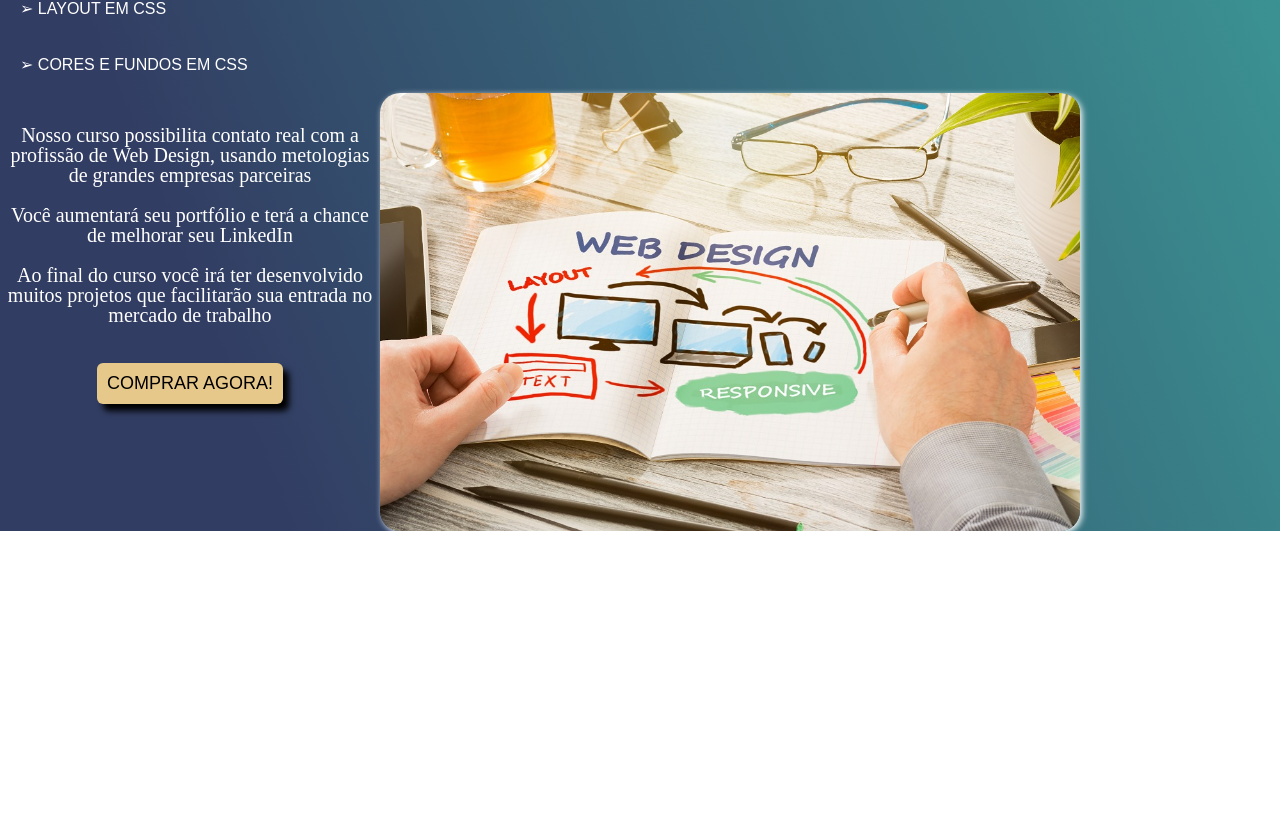
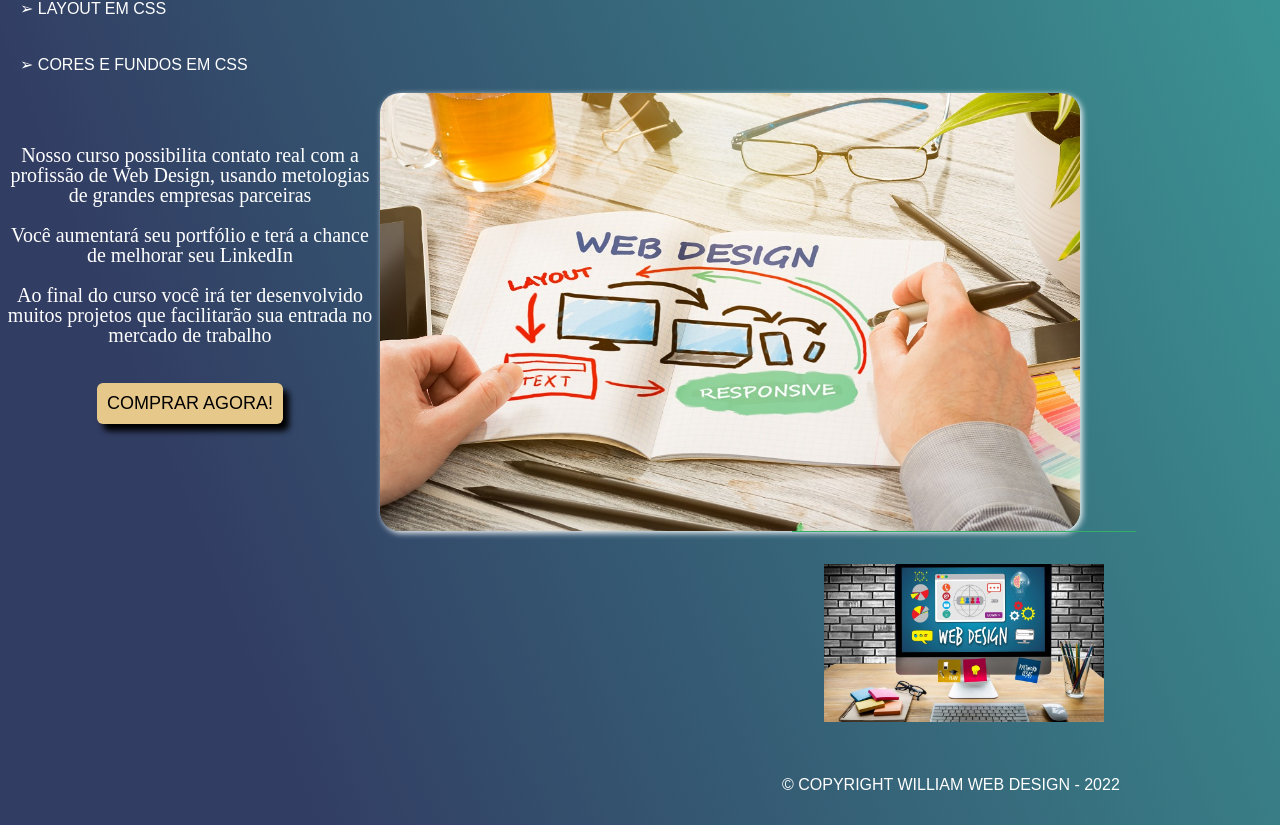
Before and after one commit to Williamxr/Web-design, a plain HTML site: page index.html in a window 1280 px wide. Shown: the part 638-1463 px from the top of the page. Before the commit the page ends 1169 px from the top, so only its background shows below. Drawn offline with Linux system fonts and the light colour scheme.

Commit message:
Criando footer e editando seus elementos

```diff
--- a/index.html
+++ b/index.html
@@ -49,8 +49,9 @@
             </div>
         </div>
         </main>
-        <footer>
-
+        <footer class="rodape">
+            <img class="foto-rodape" src="wd.png" alt="imagem web design">
+            <p class="copyright">&copy; Copyright William Web Design - 2022</p>
         </footer>
     </body>
 </html>
--- a/style.css
+++ b/style.css
@@ -71,6 +71,7 @@ font-size: 33px;
     text-align: center;
     margin: 32px 0;
     font-size: 20px;
+    padding-top: 20px;
 }
 
 .botao{
@@ -90,3 +91,22 @@ font-size: 33px;
     background: #D49B0B;
 	transform: scale(1.2);
 }
+
+.foto-rodape{
+    border-top: 0.4px solid #34af67;
+    width: 280px;
+    margin-left: 760px;
+    padding: 32px;
+}
+
+.rodape{
+    padding: 32px;
+}
+
+.copyright{
+    margin-left: 750px;
+    margin-top: 20px;
+    font-family: "Sarala", sans-serif;
+    color: #ffffff;
+    text-transform: uppercase;
+}
```
